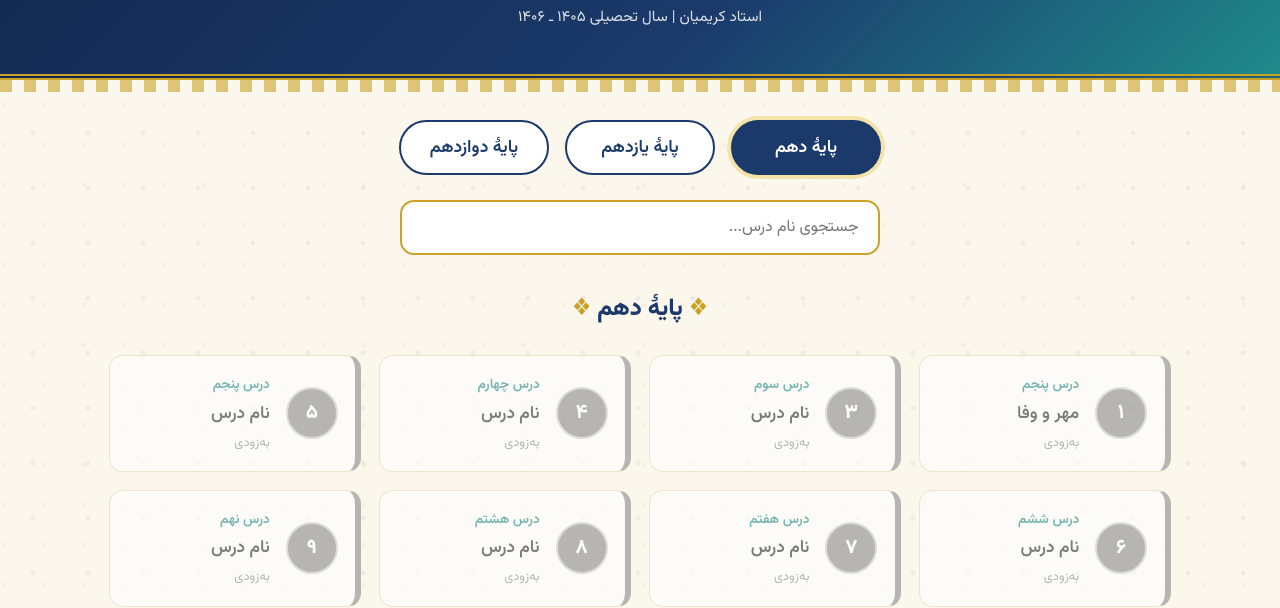
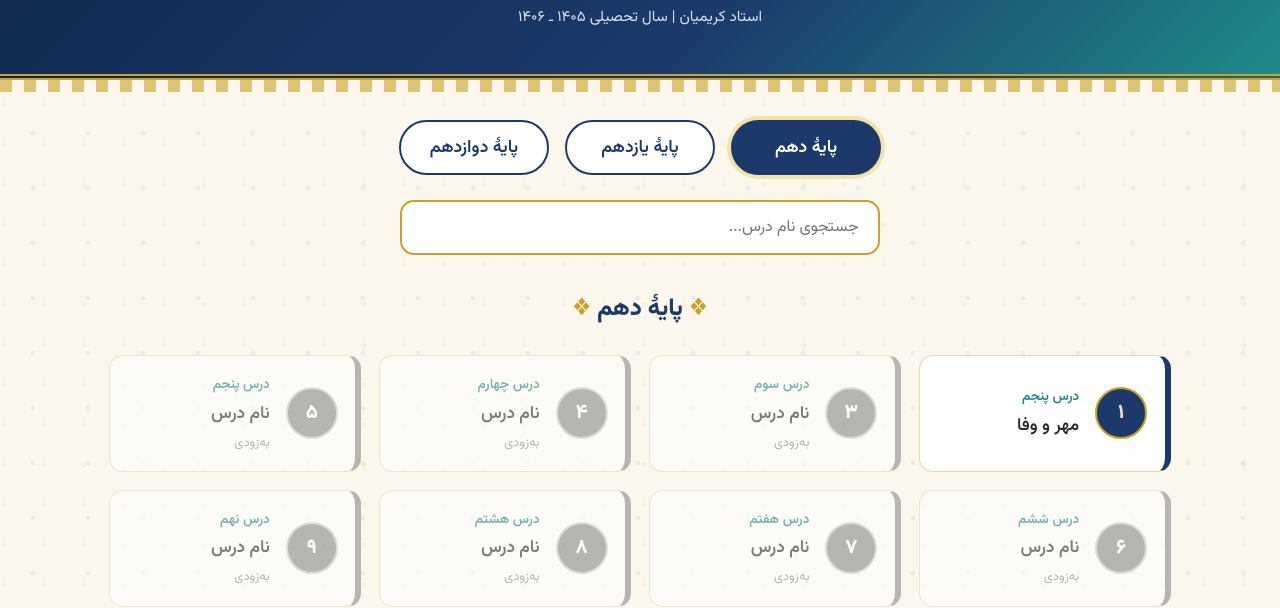
Before and after one commit to karimian-swe/adabiat, a plain HTML site: page index.html in a window 1280 px wide. Shown: the part 219-827 px from the top of the page. Drawn offline with Linux system fonts and the light colour scheme.

Commit message:
Update index.html

```diff
--- a/index.html
+++ b/index.html
@@ -376,7 +376,7 @@
         {
           nam: "پایهٔ دهم",
           dars_ha: [
-            { barchasb: "درس پنجم", onvan: "مهر و وفا", file: "" },
+            { barchasb: "درس پنجم", onvan: "مهر و وفا", file: "https://karimian-swe.github.io/adabiat/1005.html" },
             ,
             { onvan: "", file: "" },
             { onvan: "", file: "" },
```
